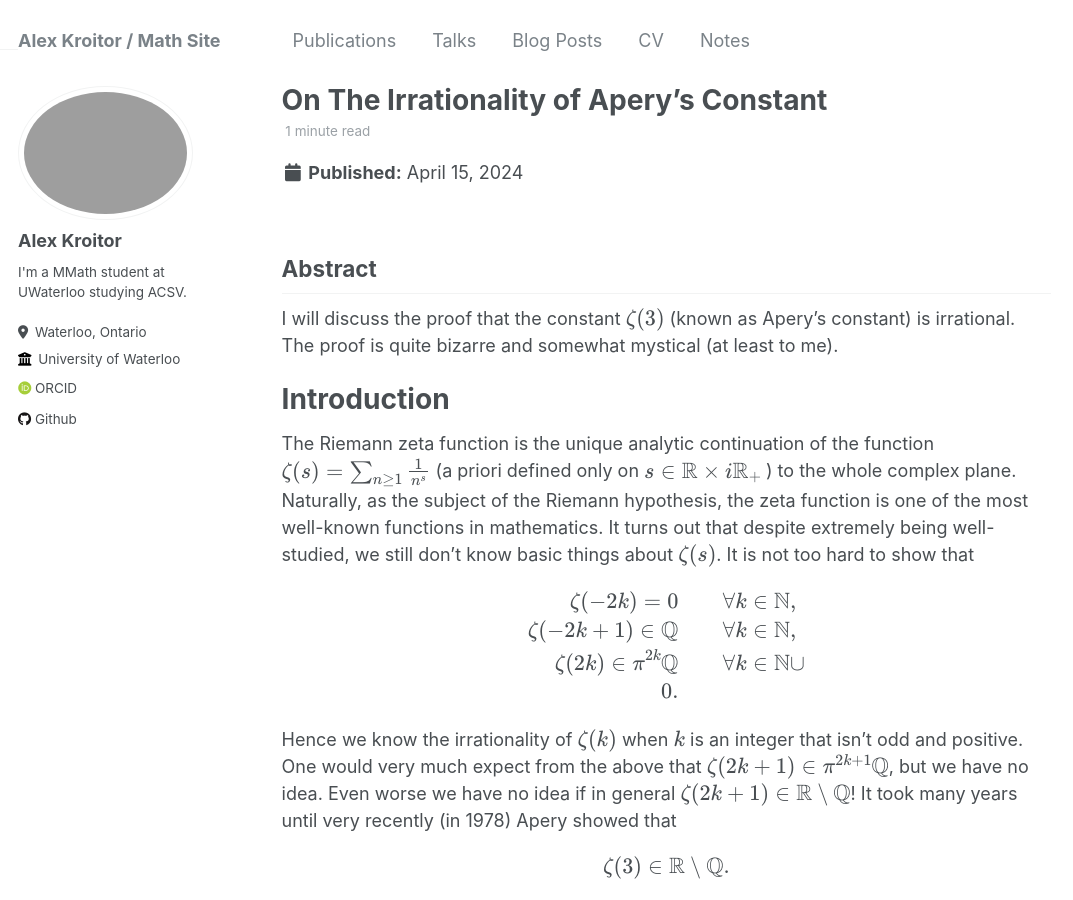
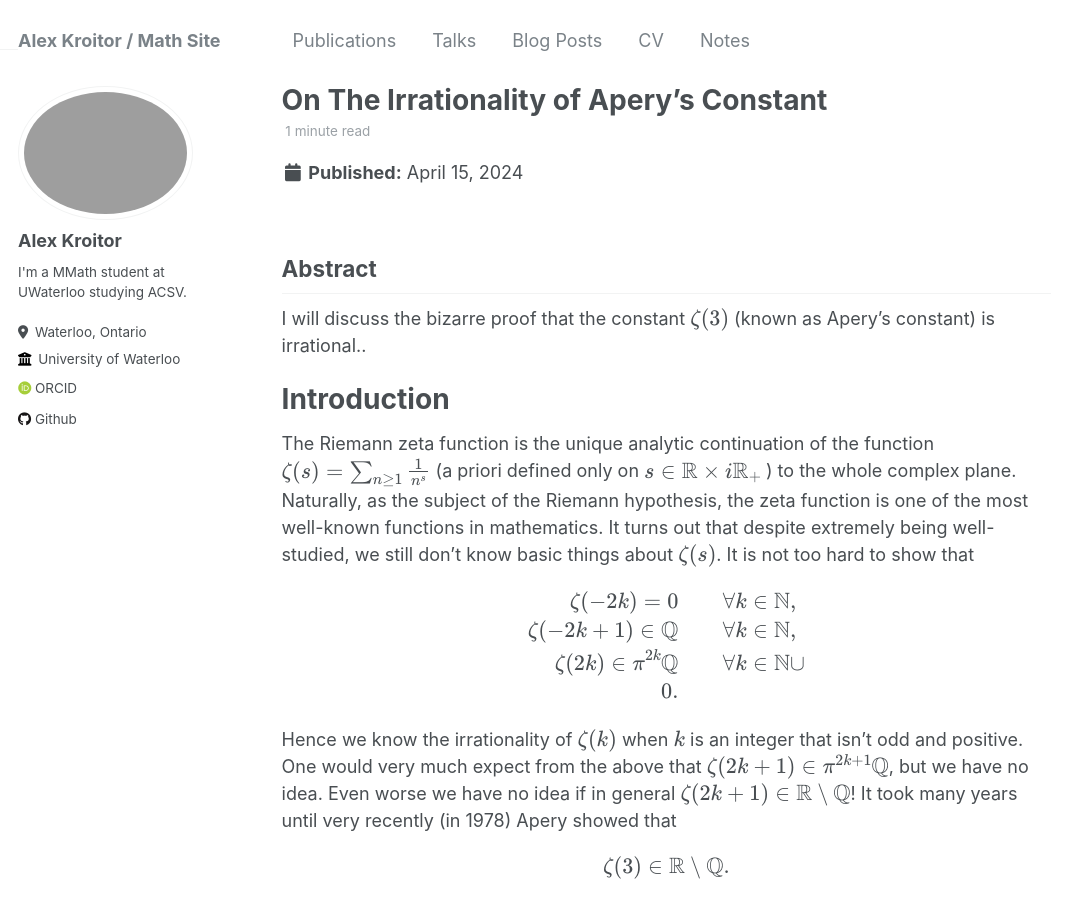
Before and after one commit to akroitor/akroitor.github.io, a Jekyll site: the page built from _posts/2024-04-15-blog-post.md, in a window 1280 px wide and 900 px high. Shown: the whole window, without its empty margins (0-1073 px from the left). Built offline with Jekyll 4.4.1, drawn with Linux system fonts in a browser that asks for light colours; some web fonts are replaced.

Commit message:
Update 2024-04-15-blog-post.md

```diff
--- a/_posts/2024-04-15-blog-post.md
+++ b/_posts/2024-04-15-blog-post.md
@@ -9,7 +9,7 @@ tags:
 
 Abstract
 -----
-I will discuss the proof that the constant \\( \zeta(3) \\) (known as Apery's constant) is irrational. The proof is quite bizarre and somewhat mystical (at least to me).
+I will discuss the bizarre proof that the constant \\( \zeta(3) \\) (known as Apery's constant) is irrational..
 
 Introduction
 =====
```
